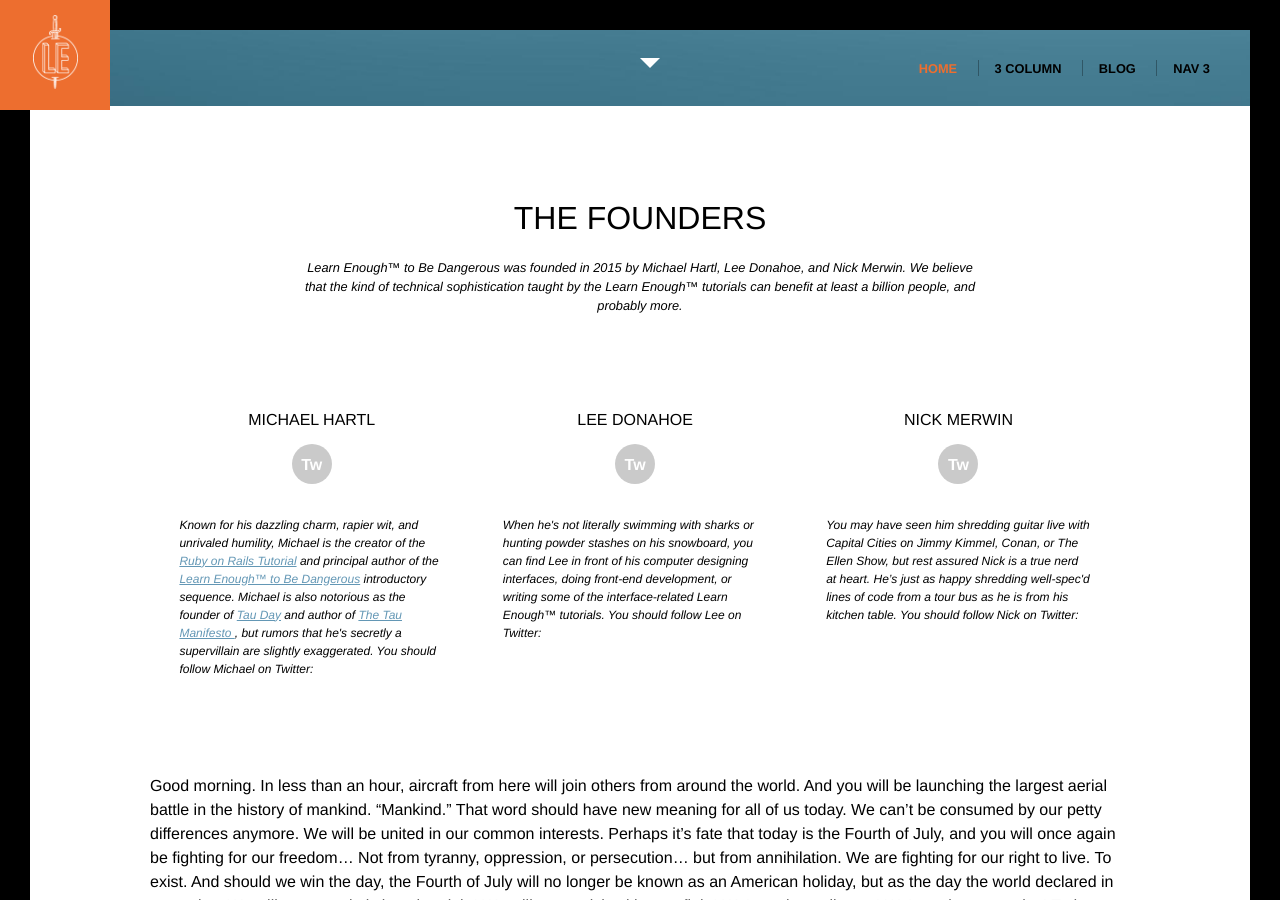
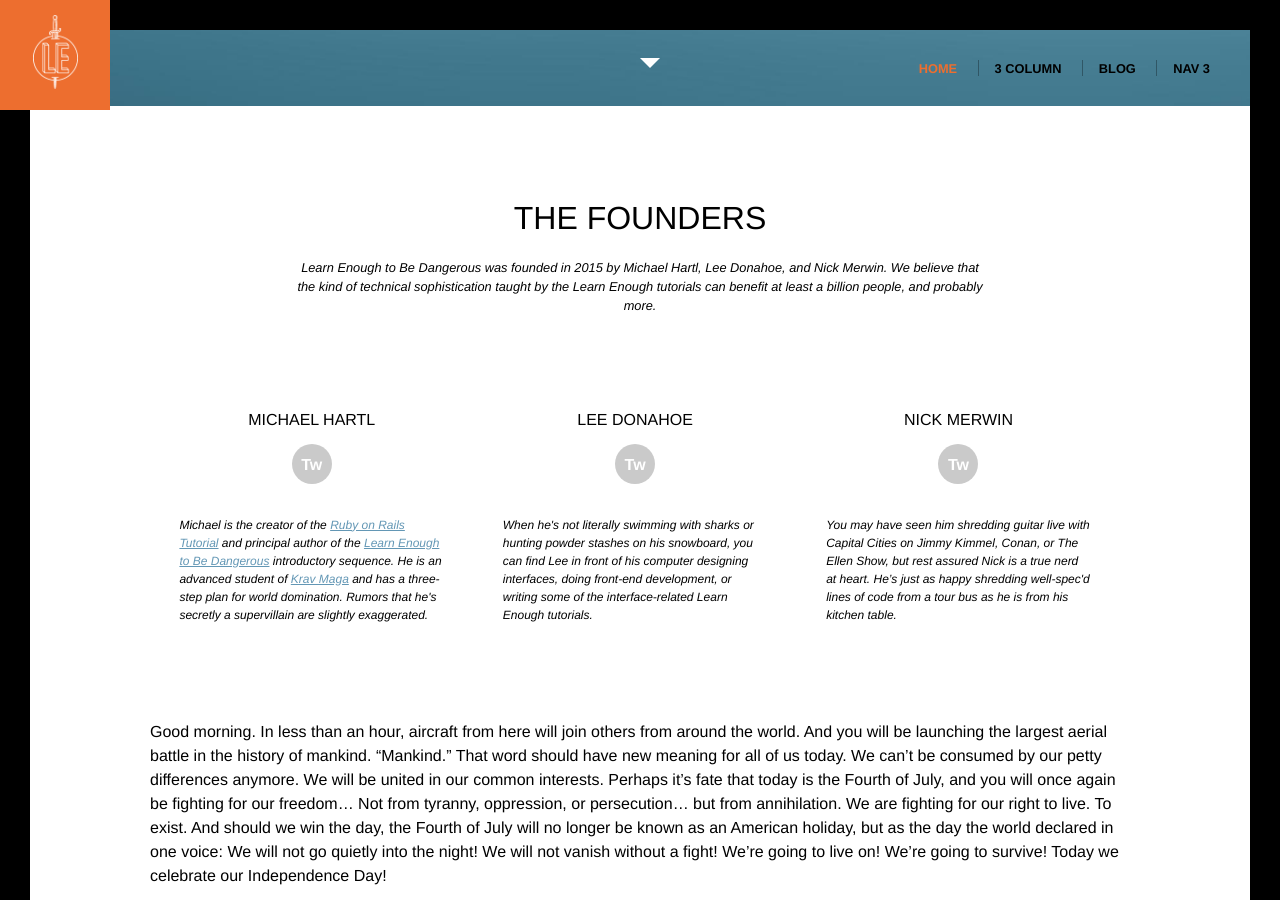
Before and after one commit to learnenough/sample_css, a Jekyll site: the page built from index.html, in a window 1280 px wide and 900 px high, scrolled down 794 px. Built offline with Jekyll 4.4.1, drawn with Linux system fonts in a browser that asks for light colours.

Commit message:
Add miscellaneous polish

```diff
--- a/index.html
+++ b/index.html
@@ -21,7 +21,7 @@
 
 <div class="home-section">
   <h2>THE FOUNDERS</h2>
-  <p>Learn Enough™ to Be Dangerous was founded in 2015 by Michael Hartl, Lee Donahoe, and Nick Merwin. We believe that the kind of technical sophistication taught by the Learn Enough™ tutorials can benefit at least a billion people, and probably more.</p>
+  <p>Learn Enough to Be Dangerous was founded in 2015 by Michael Hartl, Lee Donahoe, and Nick Merwin. We believe that the kind of technical sophistication taught by the Learn Enough tutorials can benefit at least a billion people, and probably more.</p>
 
   <div class="bio-wrapper">
     <div class="bio-box">
@@ -29,14 +29,13 @@
       <a href="http://twitter.com/mhartl" class="social-link" target="_blank">Tw</a>
       <div class="bio-copy">
         <p>
-          Known for his dazzling charm, rapier wit, and unrivaled humility, Michael is
-          the creator of the <a href="http://railstutorial.org/">Ruby on Rails
-          Tutorial</a> and principal author of the <a href="http://learnenough.com/">
-          Learn Enough™ to Be Dangerous</a> introductory sequence. Michael is also
-          notorious as the founder of <a href="http://tauday.com/">Tau Day</a> and
-          author of <a href="http://tauday.com/tau-manifesto"><em>The Tau Manifesto
-          </em></a>, but rumors that he's secretly a supervillain are slightly
-          exaggerated. You should follow Michael on Twitter:
+        Michael is the creator of the <a href="http://railstutorial.org/">
+        Ruby on Rails Tutorial</a> and principal author of the
+        <a href="http://learnenough.com/">Learn Enough to Be Dangerous</a>
+        introductory sequence. He is an advanced student of
+        <a href="http://kravmaga.com/">Krav Maga</a> and has a three-step
+        plan for world domination. Rumors that he's secretly a supervillain
+        are slightly exaggerated.
         </p>
       </div>
 
@@ -49,7 +48,7 @@
           When he's not literally swimming with sharks or hunting powder stashes on his
           snowboard, you can find Lee in front of his computer designing interfaces,
           doing front-end development, or writing some of the interface-related Learn
-          Enough™ tutorials. You should follow Lee on Twitter:
+          Enough tutorials.
         </p>
       </div>
 
@@ -62,7 +61,7 @@
           You may have seen him shredding guitar live with Capital Cities on Jimmy Kimmel,
           Conan, or The Ellen Show, but rest assured Nick is a true nerd at heart. He’s
           just as happy shredding well-spec'd lines of code from a tour bus as he is from
-          his kitchen table. You should follow Nick on Twitter:
+          his kitchen table.
         </p>
       </div>
 
```
Also changed, not shown: 1 other file.
